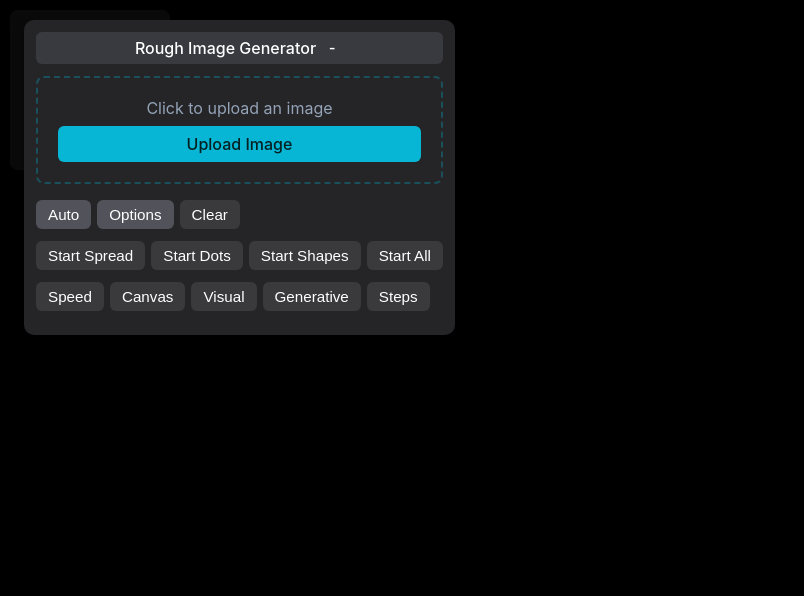
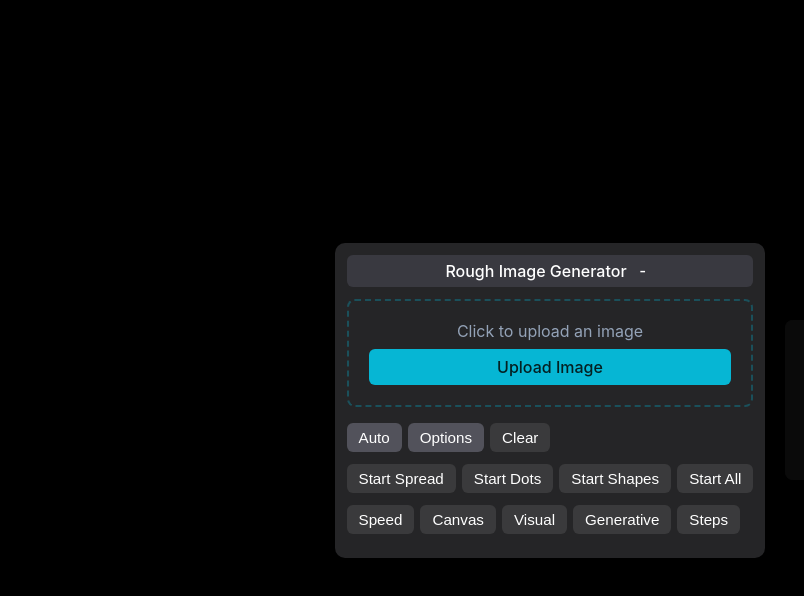
Before and after one commit to jo56/photo-induced-roughness, a React (Vite) app: page / in a window 1280 px wide. Shown: the top 596 px of the page, without its empty margins (0-804 px from the left). Built offline with nearby package versions, Linux system fonts and the light colour scheme.

Commit message:
updating starting positions

```diff
--- a/src/App.tsx
+++ b/src/App.tsx
@@ -1370,42 +1370,30 @@ export default function RoughImageGenerator(): JSX.Element {
       background: 'black',
       display: 'flex',
       flexDirection: isMobile ? 'column' : 'row',
-      alignItems: 'flex-start',
-      color: '#fff'
+      justifyContent: 'center',
+      alignItems: 'center',
+      color: '#fff',
+      gap: '20px'
     }}>
-      <div ref={canvasContainerRef} style={{ padding: '10px', display: 'inline-block' }}>
-        <canvas
-          ref={canvasRef}
-          style={{
-            display: 'block',
-            cursor: 'default',
-            background: backgroundColor
-          }}
-        />
-      </div>
-
       <div
         ref={panelRef}
         style={{
-          position: isMobile ? 'relative' : 'fixed',
-          top: isMobile ? undefined : panelPos.y,
-          left: isMobile ? undefined : panelPos.x,
-          margin: isMobile ? '0 auto' : undefined,
           background: 'rgba(39, 39, 42, 0.95)',
           padding: '12px',
           borderRadius: '10px',
-          width: isMobile ? 'calc(100% - 20px)': 'auto',
+          width: isMobile ? 'calc(100% - 20px)' : 'auto',
           maxWidth: '480px',
           zIndex: 1000,
-          boxShadow: '0 4px 12px rgba(0,0,0,0.3)'
+          boxShadow: '0 4px 12px rgba(0,0,0,0.3)',
+          maxHeight: isMobile ? 'none' : '80vh',
+          overflowY: isMobile ? 'visible' : 'auto',
+          margin: isMobile ? '0 auto' : '0'
         }}
       >
         <div
-          onMouseDown={handleHeaderMouseDown}
           style={{
             fontWeight: 500,
             marginBottom: '12px',
-            cursor: 'move',
             padding: '4px',
             background: 'rgba(63, 63, 70, 0.8)',
             borderRadius: '6px',
@@ -2223,6 +2211,21 @@ export default function RoughImageGenerator(): JSX.Element {
             )}
           </div>
         </div>
+      </div>
+
+      <div ref={canvasContainerRef} style={{
+        display: 'flex',
+        justifyContent: 'center',
+        alignItems: 'center'
+      }}>
+        <canvas
+          ref={canvasRef}
+          style={{
+            display: 'block',
+            cursor: 'default',
+            background: backgroundColor
+          }}
+        />
       </div>
 
       {/* Resize Dialog */}
```
